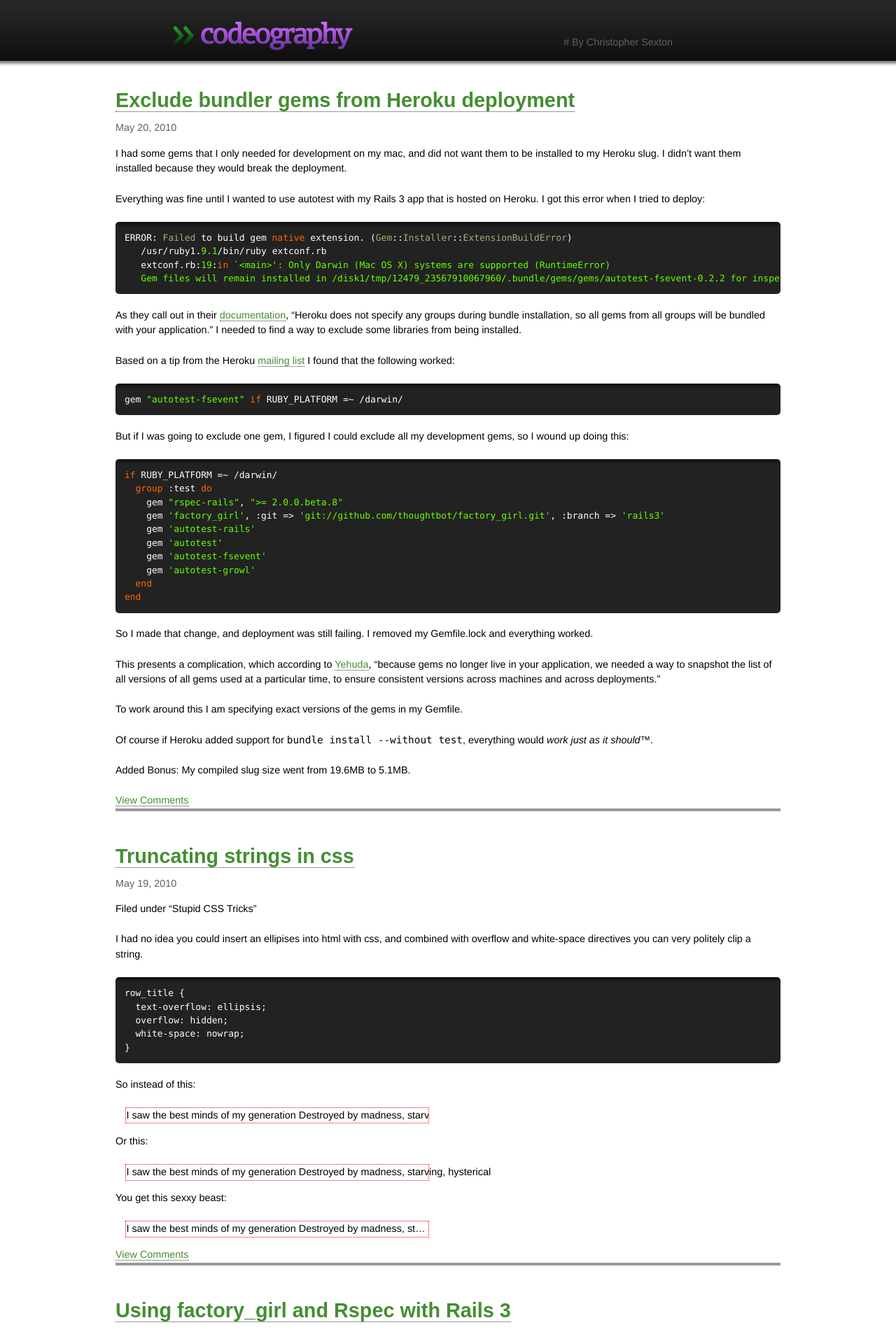
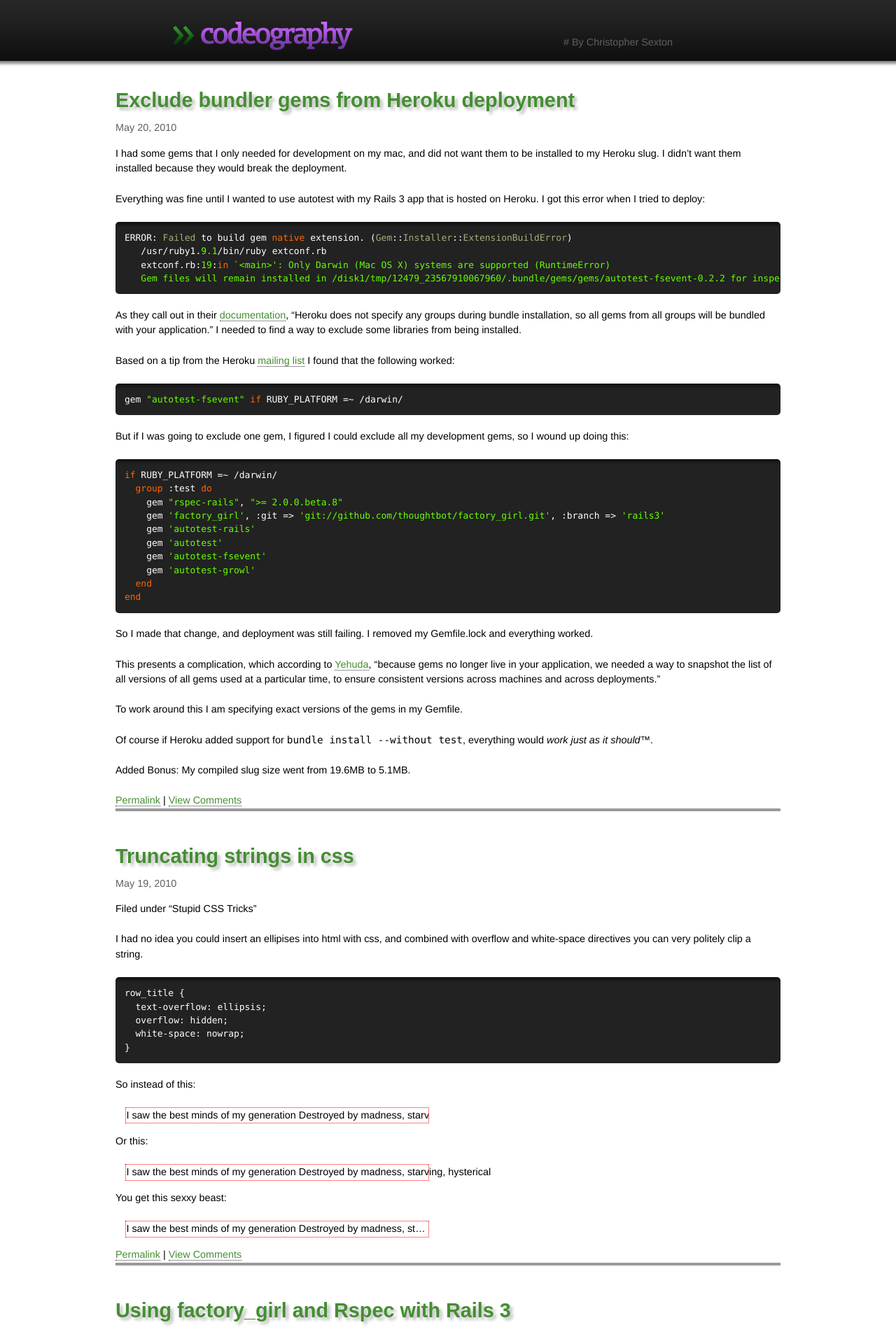
Before and after one commit to csexton/codeography.com, a Jekyll site: the page built from index.html, in a window 1280 px wide. Shown: the top 1903 px of the page at 70% size. Built offline with Jekyll 4.4.1, drawn with Linux system fonts in a browser that asks for light colours; nearby versions of some CDN libraries; some web fonts are replaced; comment, search, counter and statistics services are not loaded; some of the changed text lies outside the part shown.

Commit message:
Updating title and link styles.

```diff
--- a/_includes/post.html
+++ b/_includes/post.html
@@ -1,5 +1,5 @@
 <div class='entry'>
-  <h2 class='title'><a href='{{ post.url }}'>{{ post.title }}</a></h2>
+  <h2 class='title'>{{ post.title }}</h2>
   <div class='byline'>{{ post.date | date:"%B %d, %Y" }}</div>
   <div class='body'>
     {% if hide_extended %}
@@ -14,7 +14,7 @@
   </div>
   <div class='comment'>
     <span>
-      <a href='{{ post.url }}#disqus_thread'>View Comments</a>
+      <a href='{{ post.url }}'>Permalink</a> | <a href='{{ post.url }}#disqus_thread'>View Comments</a>
     </span>
   </div>
 
--- a/stylesheets/codeography.css
+++ b/stylesheets/codeography.css
@@ -19,6 +19,11 @@ h1, h2, h3, h4, h5, h6 {
   font-family: 'Cantarell', arial, serif;
   font-weight:bold;
   color:#222;
+  border: none;
+}
+h1, h2, h3 {
+  color: #448E32;
+  text-shadow: 4px 4px 4px #bbb;
 }
 h4 {margin-bottom: 0.3em}
 h5 {margin-bottom: 0.3em}
```
